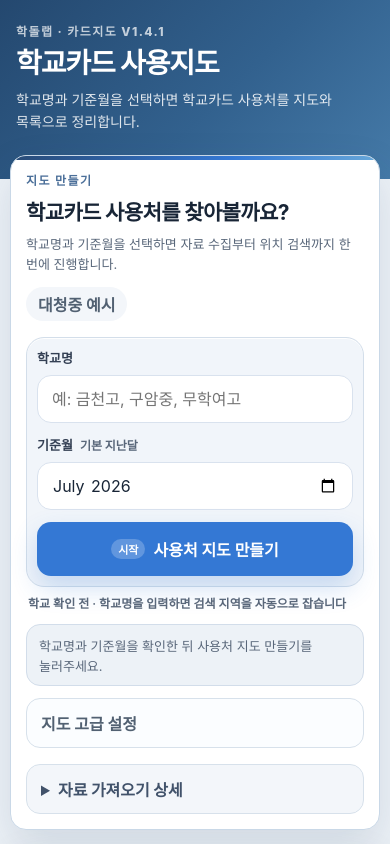
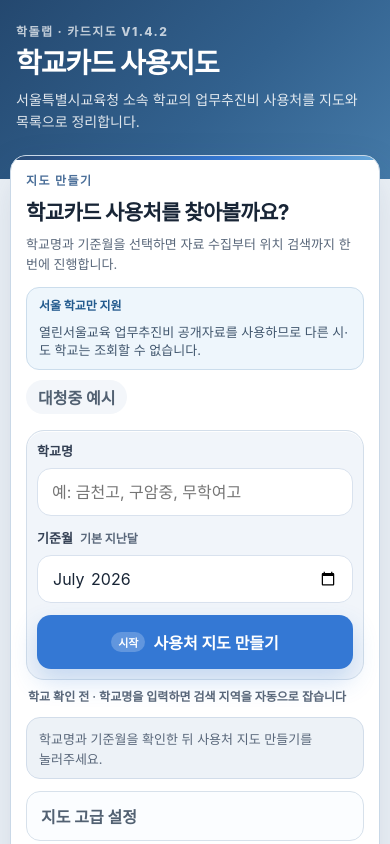
Before and after one commit to sen-vip/school-card-map, a plain HTML site: page index.html in a window 390 px wide. Shown: the top 844 px of the page. Drawn offline with Linux system fonts and the light colour scheme.

Commit message:
Add files via upload

```diff
--- a/app.js
+++ b/app.js
@@ -3,8 +3,9 @@ const PURPOSE_EXCLUDE_KEYWORDS = [
 ];
 
 const PLACE_EXCLUDE_KEYWORDS = [
-  "지마켓", "G마켓", "g마켓", "주식회사 지마켓", "11번가", "십일번가", "옥션", "쿠팡",
-  "네이버쇼핑", "네이버페이", "SSG", "ssg", "에스에스지", "에스에스지닷컴", "쓱", "인터파크", "온라인", "인터넷", "택배"
+  "지마켓", "G마켓", "g마켓", "주식회사 지마켓", "이베이코리아", "eBay Korea", "EBAY KOREA",
+  "11번가", "십일번가", "옥션", "쿠팡", "네이버쇼핑", "네이버페이", "SSG", "ssg",
+  "에스에스지", "에스에스지닷컴", "쓱", "인터파크", "온라인", "인터넷", "택배"
 ];
 
 const SEN_DEFAULT_URL = "https://open.sen.go.kr/fus/MI000000000000000514/finance/list0010v.do";
@@ -587,7 +588,7 @@ async function runFullWorkflow() {
     setWorkflowStep("school");
     setAutoStatus("학교 지역을 확인하는 중입니다...");
     const region = await resolveSchoolRegionHint({ force: true });
-    setAutoStatus(`검색 지역을 ${region} 기준으로 설정했습니다. 서울교육청 자료를 가져오는 중입니다...`);
+    setAutoStatus(`검색 지역을 ${region} 기준으로 설정했습니다. 열린서울교육 자료를 가져오는 중입니다...`);
 
     setWorkflowStep("fetch");
     const rows = await collectSenRows({ schoolName, baseMonth });
@@ -692,7 +693,7 @@ async function fetchSenBudgetData() {
 
   try {
     const safeBaseMonth = elements.baseMonth.value.trim();
-    setAutoStatus(`${schoolName} / ${safeBaseMonth} 기준으로 서울교육청 공개자료를 가져오는 중입니다...`);
+    setAutoStatus(`${schoolName} / ${safeBaseMonth} 기준으로 열린서울교육 공개자료를 가져오는 중입니다...`);
     const rows = await collectSenRows({ schoolName, baseMonth: safeBaseMonth });
     if (!rows.length) {
       setAutoStatus("해당 학교명과 기준월의 업무추진비 공개자료를 찾지 못했습니다. 학교명 또는 기준월을 확인해 주세요. 자동 불러오기가 실패해도 아래 수동 붙여넣기로 계속 사용할 수 있습니다.", true);
--- a/index.html
+++ b/index.html
@@ -12,9 +12,9 @@
   <header class="app-header">
     <div class="header-inner">
       <div>
-        <p class="eyebrow">학돌랩 · 카드지도 v1.4.1</p>
+        <p class="eyebrow">학돌랩 · 카드지도 v1.4.2</p>
         <h1>학교카드 사용지도</h1>
-        <p class="lead">학교명과 기준월을 선택하면 학교카드 사용처를 지도와 목록으로 정리합니다.</p>
+        <p class="lead">서울특별시교육청 소속 학교의 업무추진비 사용처를 지도와 목록으로 정리합니다.</p>
       </div>
     </div>
   </header>
@@ -26,6 +26,10 @@
           <p class="eyebrow">지도 만들기</p>
           <h2 id="setup-title">학교카드 사용처를 찾아볼까요?</h2>
           <p class="help-text">학교명과 기준월을 선택하면 자료 수집부터 위치 검색까지 한 번에 진행합니다.</p>
+          <div class="scope-notice" role="note" aria-label="서비스 이용 범위 안내">
+            <strong>서울 학교만 지원</strong>
+            <span>열린서울교육 업무추진비 공개자료를 사용하므로 다른 시·도 학교는 조회할 수 없습니다.</span>
+          </div>
         </div>
         <button type="button" class="ghost-button" id="sampleBtn">대청중 예시</button>
       </div>
@@ -57,7 +61,7 @@
 
       <ol class="workflow-steps" id="workflowSteps" aria-label="진행 상태">
         <li data-step="school">학교 지역 확인</li>
-        <li data-step="fetch">서울교육청 자료 수집</li>
+        <li data-step="fetch">열린서울교육 자료 수집</li>
         <li data-step="parse">지도 대상 정리</li>
         <li data-step="map">사용처 위치 검색</li>
         <li data-step="done">지도 표시 완료</li>
@@ -256,7 +260,7 @@
   </div>
 
   <footer class="footer">
-    <p>학교카드 사용처 지도 · 카드지도 v1.4.1 · 학돌랩</p>
+    <p>학교카드 사용처 지도 · 카드지도 v1.4.2 · 학돌랩</p>
   </footer>
 
   <script src="./app.js"></script>
--- a/styles.css
+++ b/styles.css
@@ -2308,3 +2308,40 @@ body {
     background: #edf2f7;
   }
 }
+
+
+/* v1.4.2 visible Seoul-only source notice */
+.scope-notice {
+  display: flex;
+  align-items: center;
+  flex-wrap: wrap;
+  gap: 8px 10px;
+  width: fit-content;
+  max-width: 100%;
+  margin-top: 12px;
+  padding: 9px 12px;
+  border: 1px solid #cbddec;
+  border-radius: 13px;
+  background: #eef6fc;
+  color: #40566d;
+  font-size: 13px;
+  line-height: 1.45;
+}
+
+.scope-notice strong {
+  flex: 0 0 auto;
+  color: #245b8e;
+  font-size: 12px;
+  font-weight: 800;
+}
+
+.scope-notice span {
+  min-width: 0;
+}
+
+@media (max-width: 640px) {
+  .scope-notice {
+    width: 100%;
+    align-items: flex-start;
+  }
+}
```
Also changed, not shown: 2 other files.
